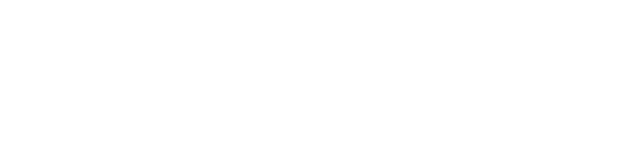
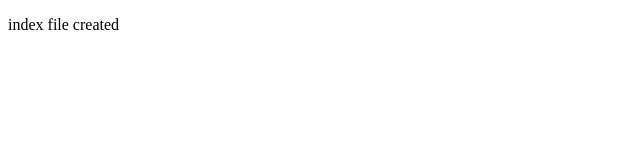
Before and after one commit to Kirtika-Mewara/github_tutorial, a plain HTML site: page index.html in a window 1280 px wide. Shown: the whole page, without its empty margins (0-640 px from the left). Drawn offline with Linux system fonts and the light colour scheme.

Commit message:
index file created

```diff
--- a/index.html
+++ b/index.html
@@ -6,6 +6,6 @@
     <title>Document</title>
 </head>
 <body>
-
+    <p>index file created</p>
 </body>
 </html>
```
